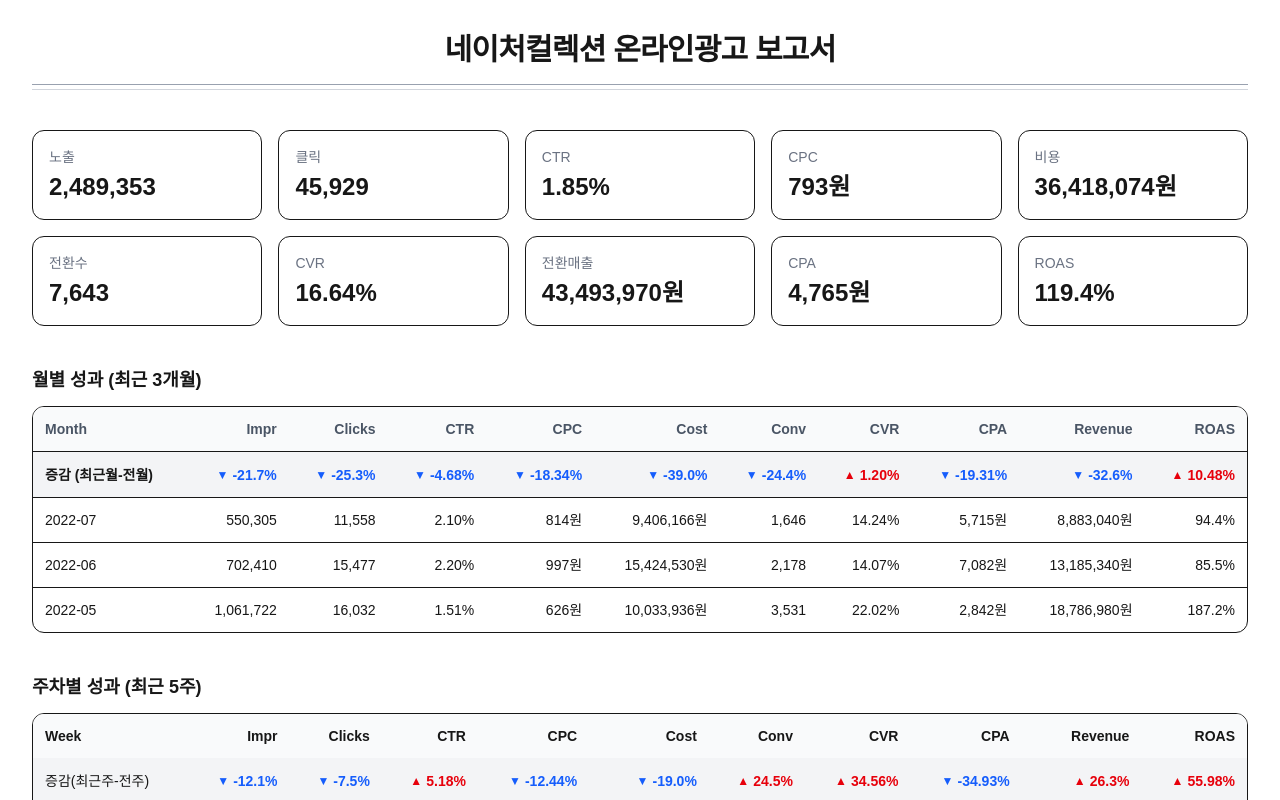
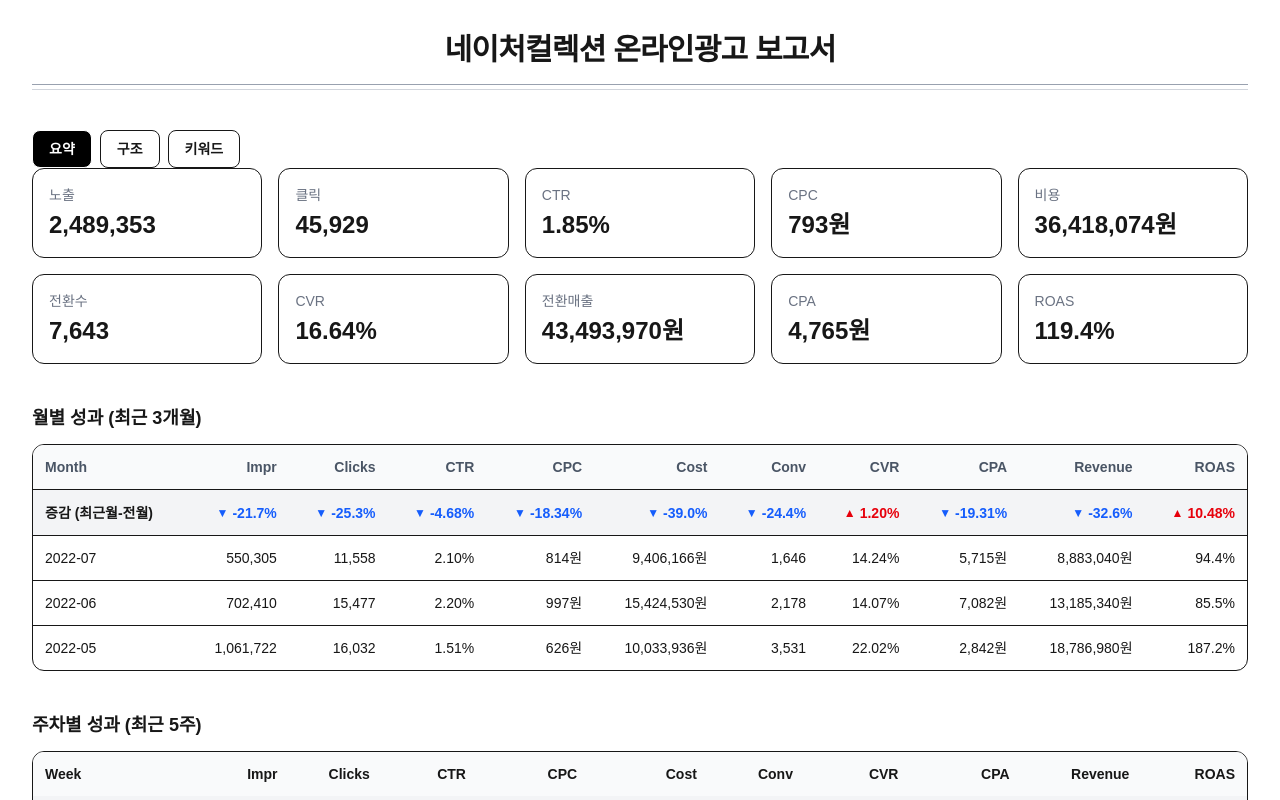
Before and after one commit to gyurinpapa/dashboard, a Next.js app: page / in a window 1280 px wide. Shown: the top 800 px of the page. Built offline with nearby package versions, Linux system fonts and the light colour scheme.

Commit message:
dashboard: tab structure (summary/structure/keyword) layout stable

```diff
--- a/app/page.tsx
+++ b/app/page.tsx
@@ -14,6 +14,7 @@
   CartesianGrid,
 } from "recharts";
 
+type TabKey = "summary" | "structure" | "keyword";
 
 type Row = {
   date: string;
@@ -53,6 +54,7 @@
 
 export default function Page() {
   const [rows, setRows] = useState<Row[]>([]);
+  const [tab, setTab] = useState<TabKey>("summary");
 
   useEffect(() => {
     fetch("/data/acc_001.csv")
@@ -90,6 +92,7 @@
       roas: safeDiv(revenue, cost),
     };
   }, [rows]);
+
   const bySource = useMemo(() => {
   // group key: platform 우선, 없으면 soucrce/source도 fallback
   const keyOf = (r: any) =>
@@ -363,7 +366,35 @@
         <div className="mt-1 border-t border-gray-300"></div>
       </div>
 
-
+<div className="mt-6 flex gap-2">
+  <button
+    onClick={() => setTab("summary")}
+    className={`px-4 py-2 rounded-lg border text-sm font-semibold ${
+      tab === "summary" ? "bg-black text-white" : "bg-white"
+    }`}
+  >
+    요약
+  </button>
+  <button
+    onClick={() => setTab("structure")}
+    className={`px-4 py-2 rounded-lg border text-sm font-semibold ${
+      tab === "structure" ? "bg-black text-white" : "bg-white"
+    }`}
+  >
+    구조
+  </button>
+  <button
+    onClick={() => setTab("keyword")}
+    className={`px-4 py-2 rounded-lg border text-sm font-semibold ${
+      tab === "keyword" ? "bg-black text-white" : "bg-white"
+    }`}
+  >
+    키워드
+  </button>
+</div>
+{tab === "summary" && (
+<>
+ {/* KPI 그리드 */}
     <div className="grid grid-cols-1 sm:grid-cols-2 lg:grid-cols-5 gap-4 mb-8">
       <KPI title="노출" value={totals.impressions.toLocaleString()} />
       <KPI title="클릭" value={totals.clicks.toLocaleString()} />
@@ -378,6 +409,7 @@
       <KPI title="ROAS" value={(totals.roas * 100).toFixed(1) + "%"} />
     </div>
 
+ {/* 월별 표 */}
     <section className="mt-10">
   <h2 className="text-lg font-semibold mb-3">월별 성과 (최근 3개월)</h2>
 
@@ -459,6 +491,7 @@
   </div>
 </section>
 
+ {/* 주간 표 */}
 <section className="mt-10">
   <h2 className="text-lg font-semibold mb-3">
     주차별 성과 (최근 5주)
@@ -541,7 +574,7 @@
   </div>
 </section>
 
-
+  {/* 주간 차트 */}
     <section className="mt-10">
   <h2 className="text-lg font-semibold mb-3">최근 5주 주간 성과</h2>
 
@@ -622,6 +655,7 @@
   </div>
 </section>
 
+  {/* 소스별 표 */}
     <section className="mt-10">
   <h2 className="text-lg font-semibold mb-3">소스별 요약</h2>
 
@@ -663,6 +697,9 @@
     </table>
   </div>
 </section>
+</>
+)}
+
 </div>
   </main>
 );
```
